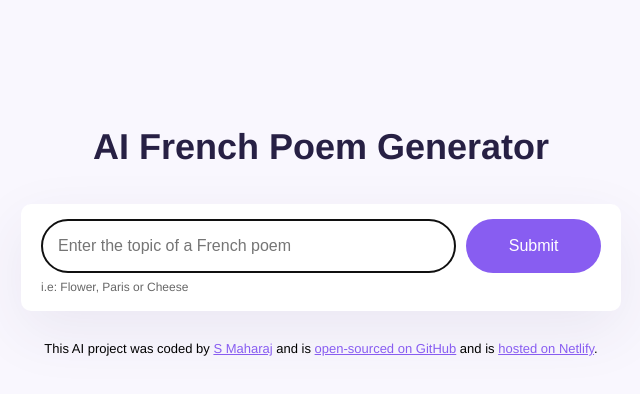
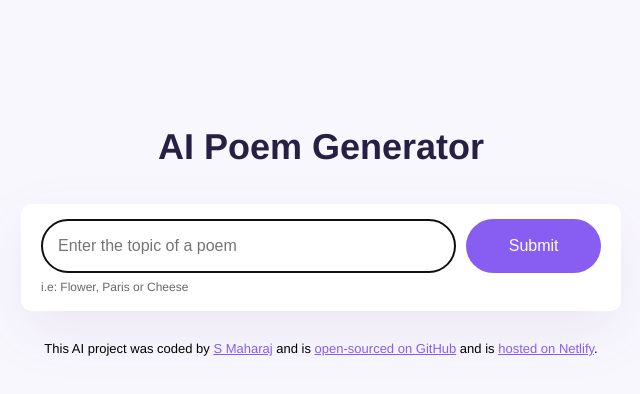
Before and after one commit to Smdbn/french-poem-generator, a plain HTML site: page index.html in a window 1280 px wide. Shown: the whole page, without its empty margins (319-959 px from the left). Drawn offline with nearby package versions, Linux system fonts and the light colour scheme.

Commit message:
Update index.html

```diff
--- a/index.html
+++ b/index.html
@@ -6,12 +6,12 @@
     <script src="https://unpkg.com/typewriter-effect@latest/dist/core.js"></script>
     <script src="https://cdn.jsdelivr.net/npm/axios@1.1.2/dist/axios.min.js"></script>
     <link rel="stylesheet" href="src/style.css" />
-    <title>AI French Poem Generator</title>
+    <title>AI Poem Generator</title>
   </head>
   <body>
     <div class="container">
       <header>
-        <h1>AI French Poem Generator</h1>
+        <h1>AI Poem Generator</h1>
       </header>
 
       <main>
@@ -19,7 +19,7 @@
           <form id="poem-generator-form">
             <input
               type="text"
-              placeholder="Enter the topic of a French poem"
+              placeholder="Enter the topic of a poem"
               autofocus
               required
               autocomplete="off"
```
